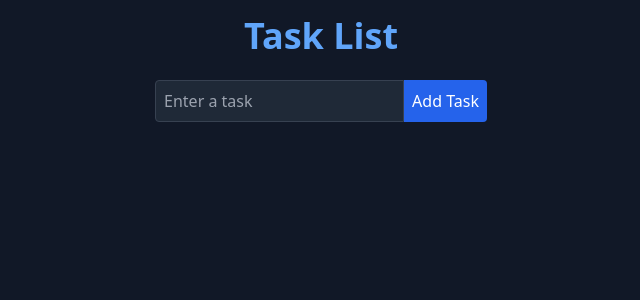
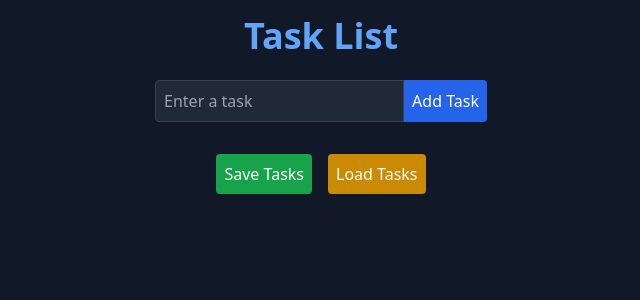
Before and after one commit to HroBiT/tasklist, a React (Create React App) app: page / in a window 1280 px wide. Shown: the top 300 px of the page, without its empty margins (319-959 px from the left). Built offline with nearby package versions, Linux system fonts and the light colour scheme.

Commit message:
task list
do a save tasks and load task

```diff
--- a/package.json
+++ b/package.json
@@ -6,6 +6,7 @@
     "@testing-library/jest-dom": "^5.17.0",
     "@testing-library/react": "^13.4.0",
     "@testing-library/user-event": "^13.5.0",
+    "file-saver": "^2.0.5",
     "react": "^18.3.1",
     "react-dom": "^18.3.1",
     "react-scripts": "5.0.1",
--- a/src/App.js
+++ b/src/App.js
@@ -1,6 +1,6 @@
-import logo from './logo.svg';
 import './App.css';
 import React, { useState } from "react";
+import { saveAs } from 'file-saver';
 
 function App() {
   const [task, setTask] = useState(""); // bierzacy task
@@ -13,6 +13,24 @@ function App() {
 
   const handledeltask = (index) => {
     setTaskList(taskList.filter((task, i) => i !== index));
+  };
+
+  const handleSaveTasks = () => {
+    const blob = new Blob([taskList.join('\n')], { type: 'text/plain;charset=utf-8' });
+    saveAs(blob, 'taskList.txt');
+  };
+
+  const handleLoadTasks = (event) => {
+    const file = event.target.files[0];
+    if (file) {
+      const reader = new FileReader();
+      reader.onload = (e) => {
+        const contents = e.target.result;
+        const loadedTasks = contents.split('\n').filter(task => task.trim() !== "");
+        setTaskList(loadedTasks);
+      };
+      reader.readAsText(file);
+    }
   };
 
   return (
@@ -47,6 +65,27 @@ function App() {
           </li>
         ))}
       </ul>
+      <div className="flex mt-4 space-x-4">
+        <button
+          className="p-2 bg-green-600 hover:bg-green-700 text-white rounded focus:outline-none focus:ring-2 focus:ring-green-500"
+          onClick={handleSaveTasks}
+        >
+          Save Tasks
+        </button>
+        <input
+          type="file"
+          accept=".txt"
+          className="hidden"
+          id="load-tasks"
+          onChange={handleLoadTasks}
+        />
+        <label
+          htmlFor="load-tasks"
+          className="p-2 bg-yellow-600 hover:bg-yellow-700 text-white rounded cursor-pointer focus:outline-none focus:ring-2 focus:ring-yellow-500"
+        >
+          Load Tasks
+        </label>
+      </div>
     </div>
   );
 }
```
Also changed, not shown: 1 other file (tests, documents, lock files or other folders).
